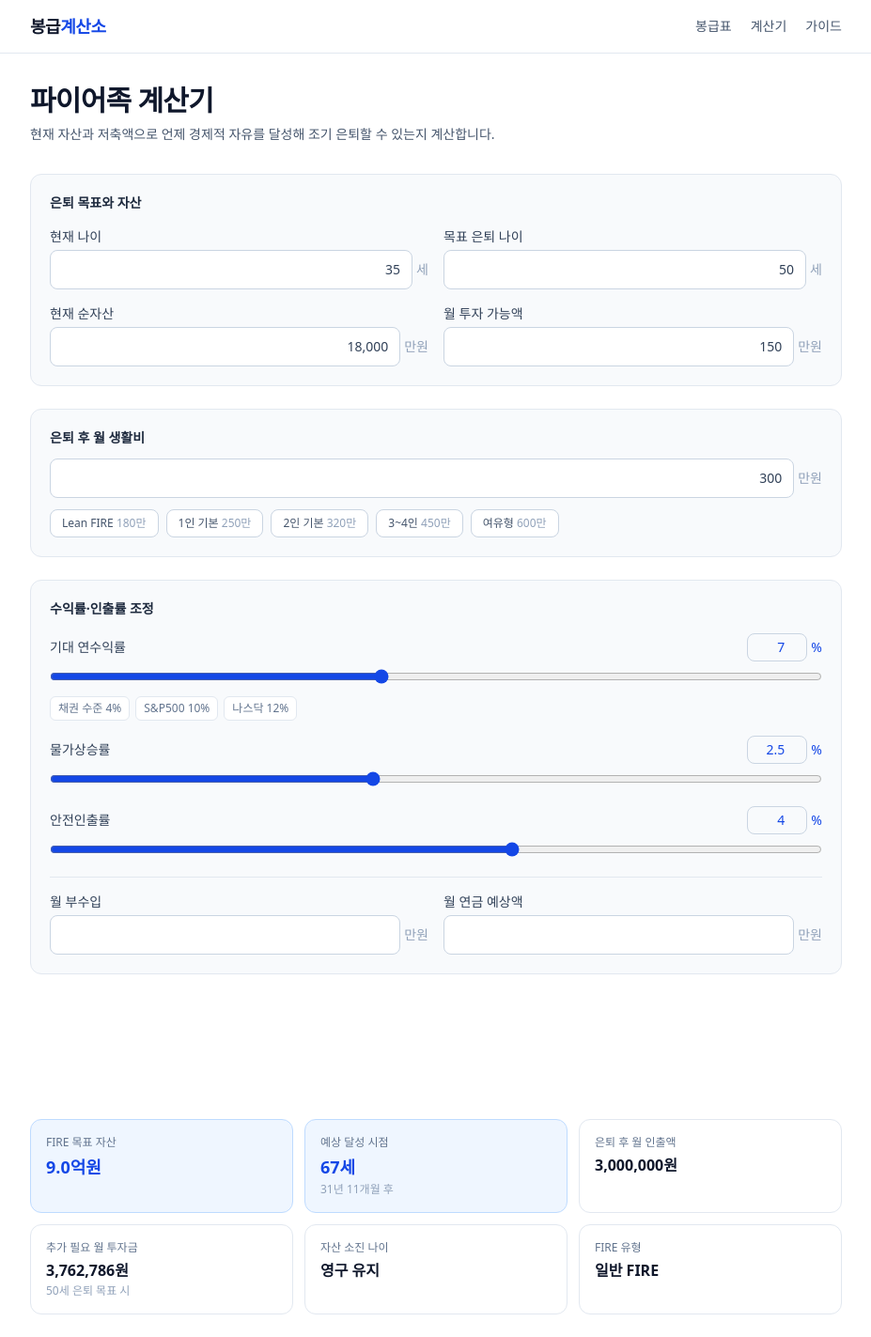
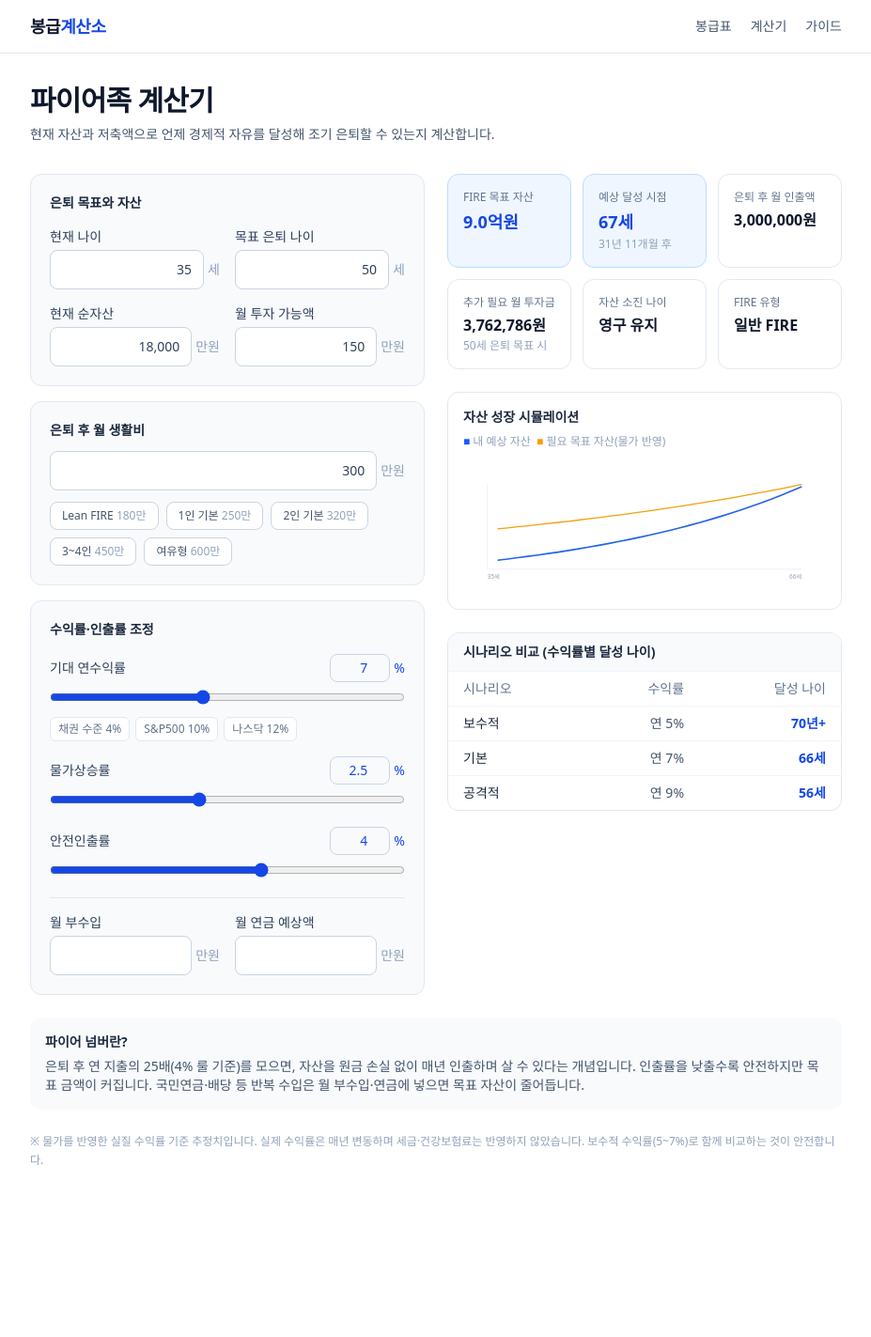
Before and after one commit to parkdane/pay-calc, a Next.js app: page /calc/fire in a window 1280 px wide. Shown: the top 1423 px of the page at 94% size, without its empty margins (176-1103 px from the left). Built offline with nearby package versions, Linux system fonts and the light colour scheme.

Commit message:
feat: two-column layout for FIRE calculator

```diff
--- a/components/FireCalc.tsx
+++ b/components/FireCalc.tsx
@@ -167,7 +167,9 @@ export default function FireCalc() {
   }, [age, asset, monthlySave, monthlyExpense, inflation, withdrawRate, sideIncome, pension]);
 
   return (
-    <div className="space-y-6">
+    <div className="grid gap-6 lg:grid-cols-2 lg:items-start">
+      {/* ═══ 왼쪽: 입력 ═══ */}
+      <div className="space-y-4">
       {/* ── 기본 입력 ── */}
       <div className="space-y-4 rounded-xl border border-slate-200 bg-slate-50 p-5">
         <p className="text-sm font-semibold text-slate-800">은퇴 목표와 자산</p>
@@ -232,8 +234,11 @@ export default function FireCalc() {
         </div>
       </div>
 
-      <AdSlot id="calc-fire-mid" />
+      </div>
+      {/* ═══ 왼쪽 입력 끝 ═══ */}
 
+      {/* ═══ 오른쪽: 결과 (데스크톱에서 스크롤 따라옴) ═══ */}
+      <div className="space-y-6 lg:sticky lg:top-20">
       {/* ── 결과 카드 ── */}
       <div className="grid grid-cols-2 gap-3 sm:grid-cols-3">
         <ResultCard
@@ -294,7 +299,11 @@ export default function FireCalc() {
           </tbody>
         </table>
       </div>
+      </div>
+      {/* ═══ 오른쪽 결과 끝 ═══ */}
 
+      {/* ── 하단 전체 폭: 설명·면책·광고 ── */}
+      <div className="space-y-6 lg:col-span-2">
       <section className="space-y-1.5 rounded-xl bg-slate-50 p-4 text-sm text-slate-600">
         <p className="font-semibold text-slate-800">파이어 넘버란?</p>
         <p>
@@ -312,6 +321,7 @@ export default function FireCalc() {
       </p>
 
       <AdSlot id="calc-fire-bottom" />
+      </div>
     </div>
   );
 }
```
